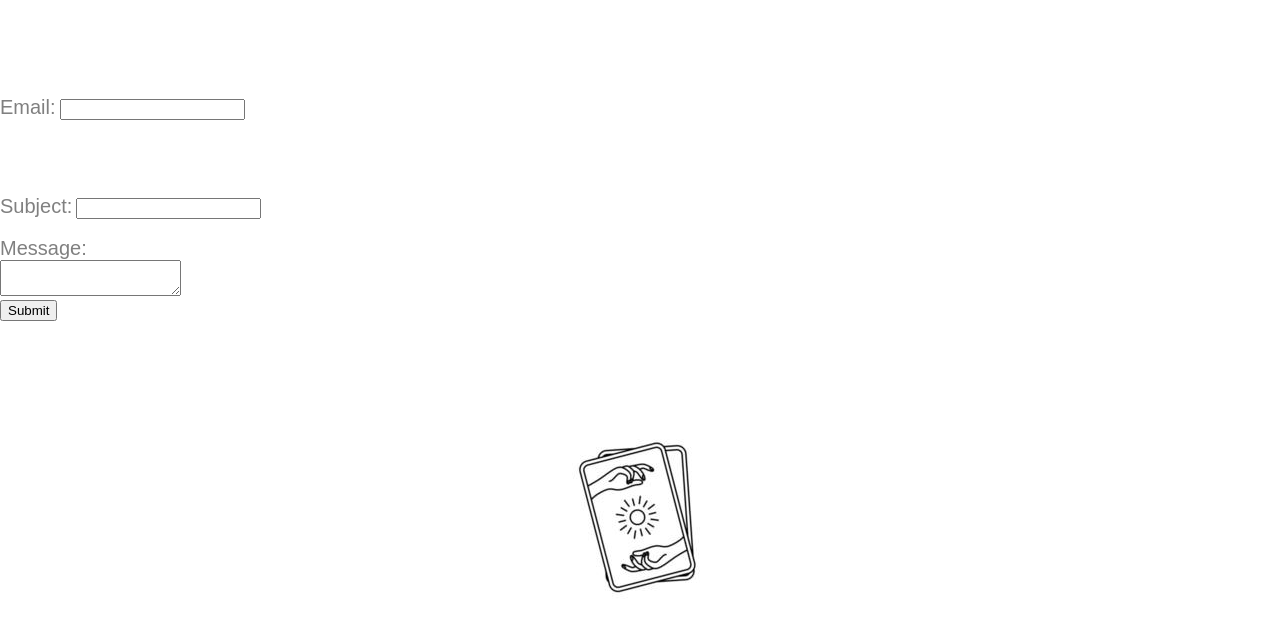
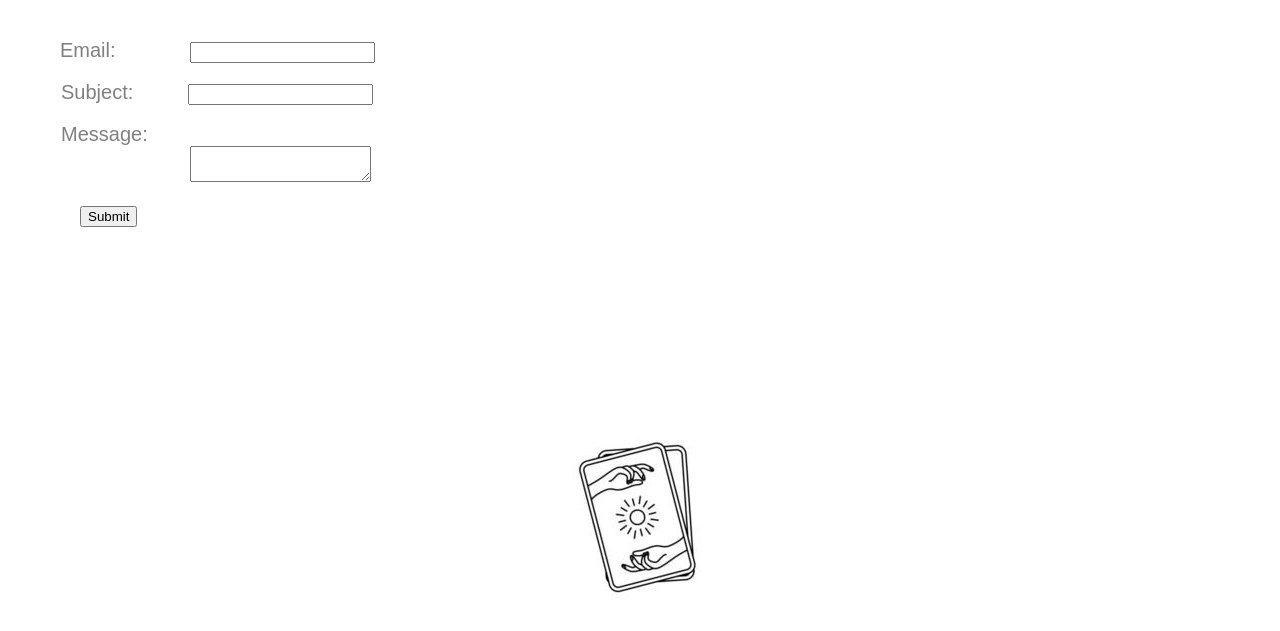
Before and after one commit to evilsizerb/CMST488, a plain HTML site: page contact.html in a window 1280 px wide. Shown: the part 169-800 px from the top of the page. Drawn offline with Linux system fonts and the light colour scheme.

Commit message:
Update style.css

```diff
--- a/style.css
+++ b/style.css
@@ -85,6 +85,15 @@ p {
 	display: left;
 }
 
+.intro p {
+	color: grey;
+	font-family: "Arial", sans-serif;
+	font-size: 20px;
+	margin-left: 100px;
+	margin-top: 20px;
+	display: left;
+}
+
 hr {
 	width: 100%;
 	color: gray;
@@ -117,14 +126,42 @@ label {
 	display: left;
 }
 
+.name label {
+	display: left;
+	margin-top: 60px;
+	margin-left:60px;
+}
+
 #flname {
 	display: left;
-	margin-top: 60px;
+	margin-left: 70px;
+}
+
+.email label {
+	display: left;
+	margin-top: 100px;
+	margin-left: 61px;
 }
 
 #email {
 	display: left;
-	margin-top: 60px;
+	margin-left: 51px;
+}
+
+.comm label {
+	display: left;
+	margin-top: 100px;
+	margin-left: 61px;
+}
+
+#com {
+	display: left;
+	margin-left: 190px;
+}
+
+#submit {
+	margin-left: 80px;
+	margin-top: 20px;
 }
 
 .tarotImg {
```
